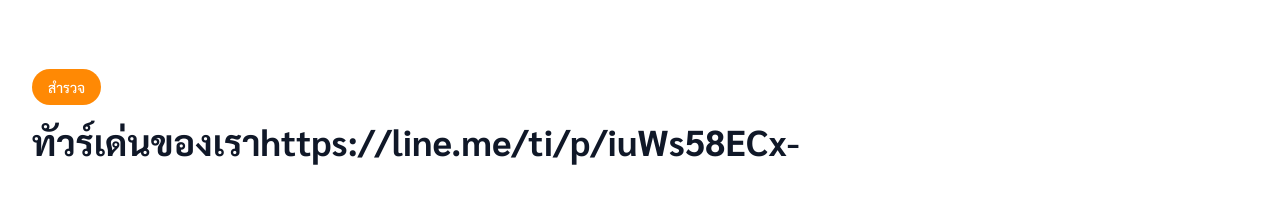
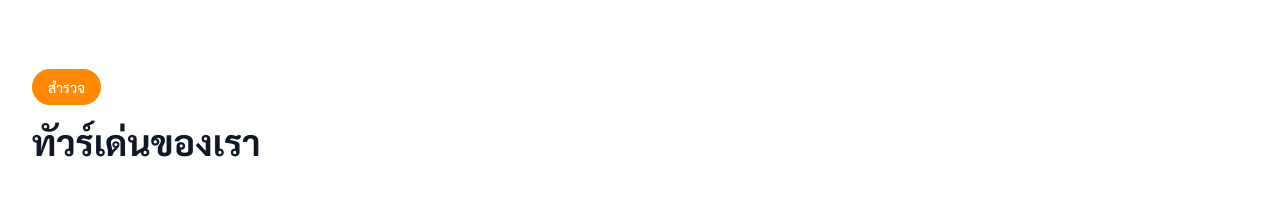
Before and after one commit to 1t0t0/portfolio-vantour, a Next.js app: page / in a window 1280 px wide. Shown: the part 1780-1987 px from the top of the page. Built offline with nearby package versions, Linux system fonts and the light colour scheme.

Commit message:
fix text

```diff
--- a/components/FeaturedToursSection.tsx
+++ b/components/FeaturedToursSection.tsx
@@ -30,7 +30,7 @@
               สำรวจ
             </div>
             <h2 className="text-3xl lg:text-4xl font-bold text-gray-900 font-prompt">
-              ทัวร์เด่นของเราhttps://line.me/ti/p/iuWs58ECx-
+              ทัวร์เด่นของเรา
             </h2>
           </div>
 
```
